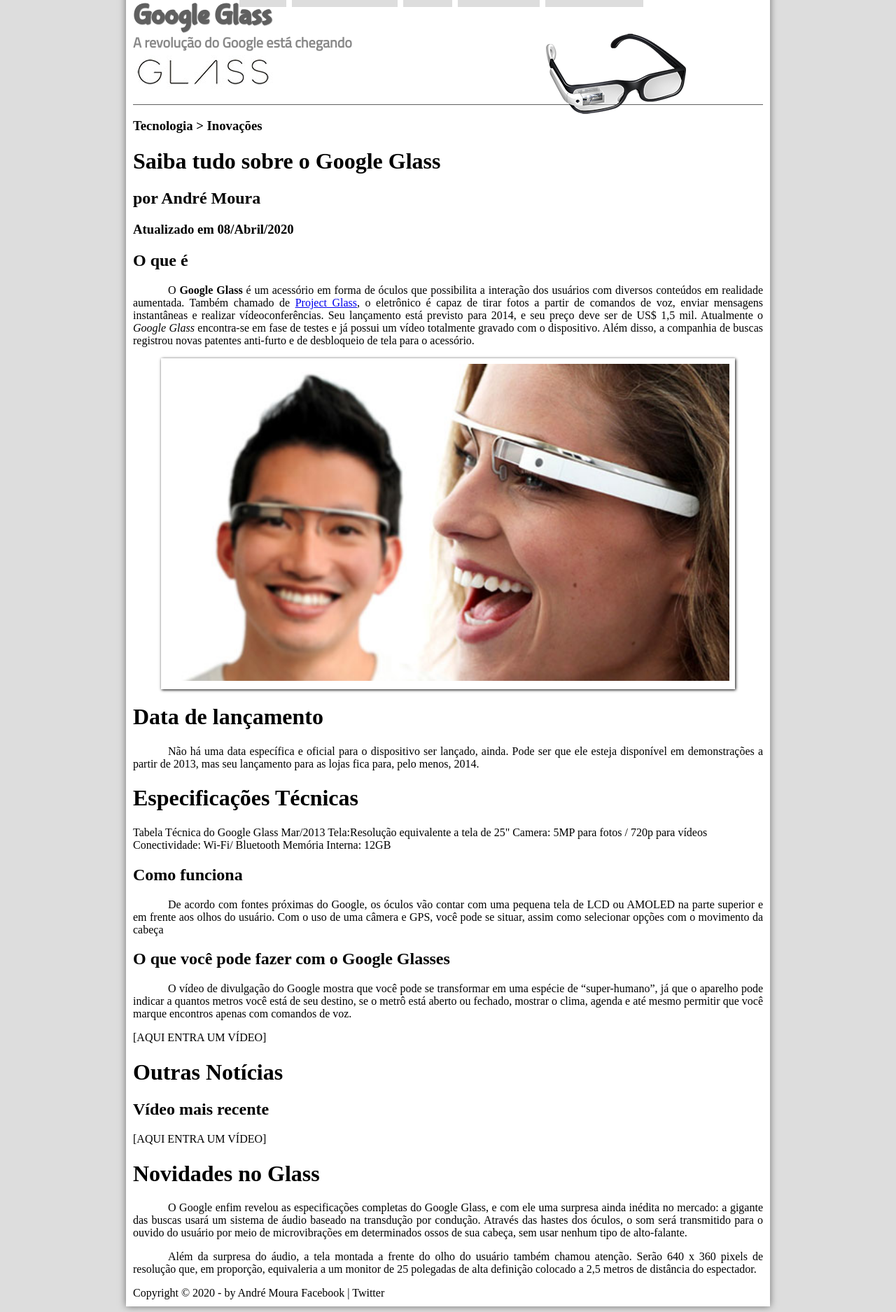
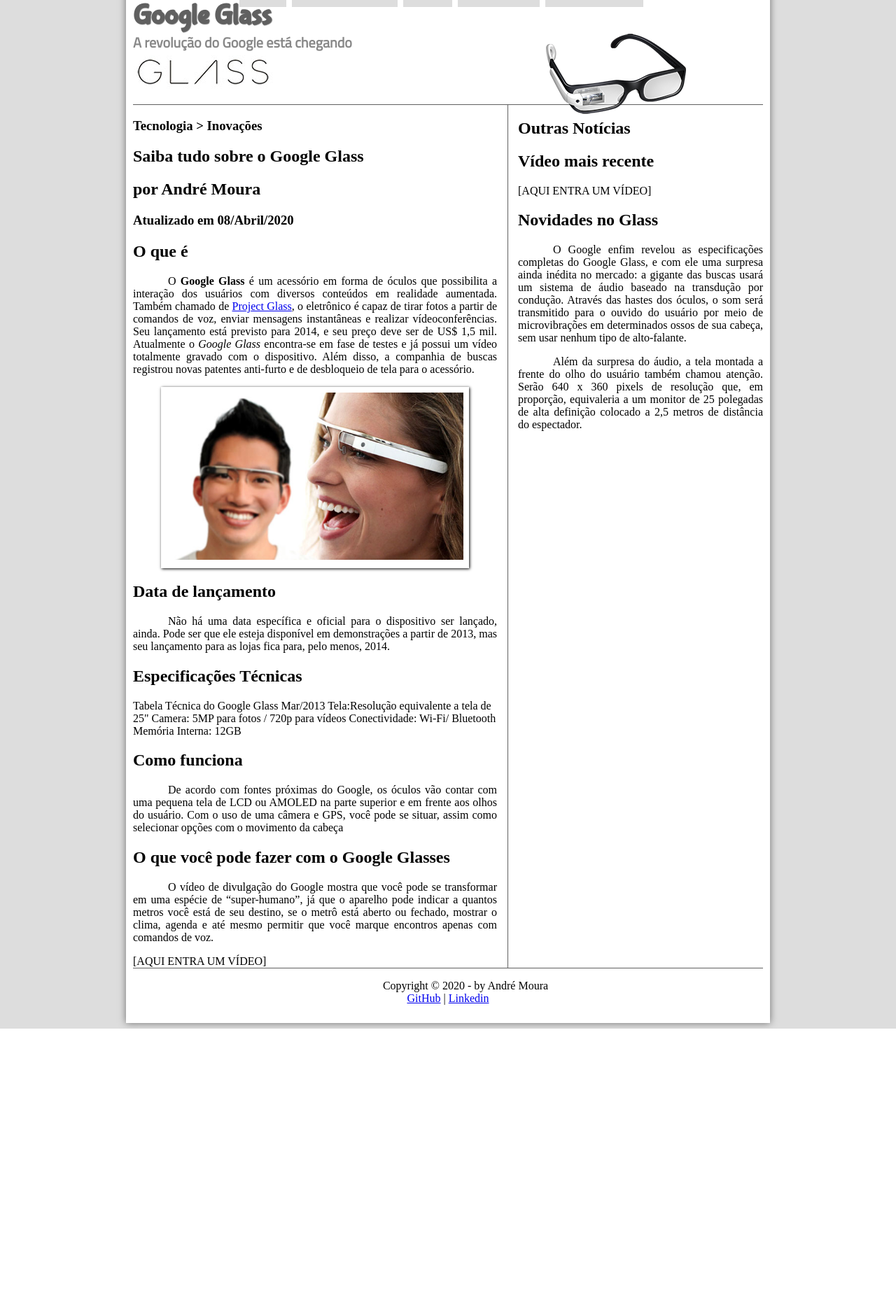
Before and after one commit to andr3m0ur4/Projeto-Glass-HTML5, a PHP site: page / in a window 1280 px wide. Shown: the part 26-1901 px from the top of the page at 70% size. After the commit the page ends 1496 px from the top, so only its background shows below. Run offline with PHP 8.4, Linux system fonts and the light colour scheme.

Commit message:
Separando o conteúdo da página em tags semânticas

```diff
--- a/_css/estilo.css
+++ b/_css/estilo.css
@@ -123,3 +123,26 @@ nav#menu a {
 nav#menu a:hover {
 	color: #fff;
 }
+
+section#corpo {
+	display: block;
+	width: 520px;
+	float: left;
+	border-right: 1px solid #606060;
+	padding-right: 15px;
+}
+
+aside#lateral {
+	display: block;
+	width: 350px;
+	float: right;
+}
+
+footer#rodape {
+	clear: both;
+	border-top: 1px solid #606060;
+}
+
+footer#rodape p {
+	text-align: center;
+}
--- a/index.html
+++ b/index.html
@@ -29,6 +29,7 @@
 				</nav>
 			</header>
 
+			<section id="corpo">
 				<hgroup>
 					<h3>Tecnologia > Inovações</h3>
 					<h1>Saiba tudo sobre o Google Glass</h1>
@@ -73,7 +74,9 @@
 				</p>
 
 				[AQUI ENTRA UM VÍDEO]
+			</section>
 
+			<aside id="lateral">
 				<h1>Outras Notícias</h1>
 				<h2>Vídeo mais recente</h2>
 
@@ -87,9 +90,17 @@
 				<p>
 					Além da surpresa do áudio, a tela montada a frente do olho do usuário também chamou atenção. Serão 640 x 360 pixels de resolução que, em proporção, equivaleria a um monitor de 25 polegadas de alta definição colocado a 2,5 metros de distância do espectador.
 				</p>
+			</aside>
 
-			Copyright &copy; 2020 - by André Moura
-			Facebook | Twitter
+			<footer id="rodape">
+				<p>
+					Copyright &copy; 2020 - by André Moura<br>
+					<a href="https://github.com/andr3m0ur4" target="_blank">GitHub</a> |
+					<a href="https://www.linkedin.com/in/andr%C3%A9-moura-benedicto-238559187/" target="_blank">
+						Linkedin
+					</a>
+				</p>
+			</footer>
 
 		</div>
 
```
Lines whose indentation alone changed are shown as unchanged.
